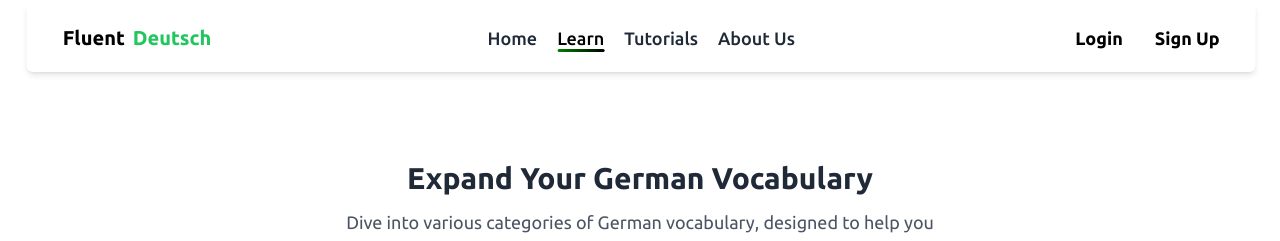
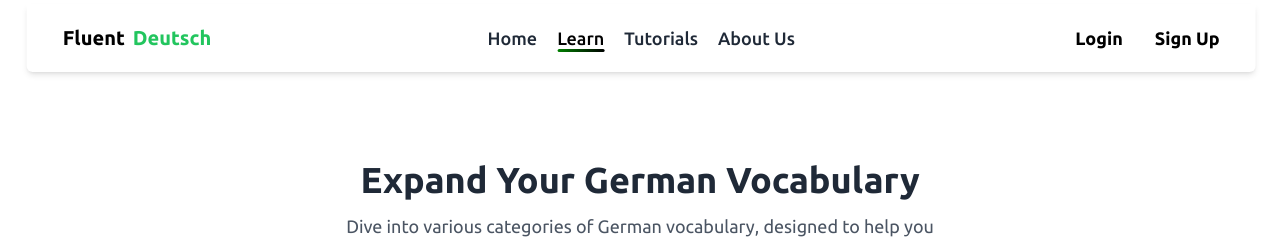
Before and after one commit to Schr0Smi1ey/Fluent-Deutsch, a React (Vite) app: page /start-learning in a window 1280 px wide. Shown: the top 241 px of the page. Built offline with nearby package versions, Linux system fonts and the light colour scheme; no server answers; a web font is replaced by a local one.

Commit message:
Finalizing

```diff
--- a/src/Components/Pages/StartLearning/StartLearning.jsx
+++ b/src/Components/Pages/StartLearning/StartLearning.jsx
@@ -32,7 +32,7 @@ const StartLearning = () => {
       </Helmet>
       <div data-aos="fade-left" className="relative py-3 md:py-5 lg:py-8">
         <div className="text-center mb-5">
-          <h1 className="font-bold text-3xl text-gray-800 mb-3">
+          <h1 className="font-bold text-4xl text-gray-800 mb-3">
             Expand Your German Vocabulary
           </h1>
           <p className="text-gray-600 w-[90%] md:w-1/2 mx-auto text-lg">
```
